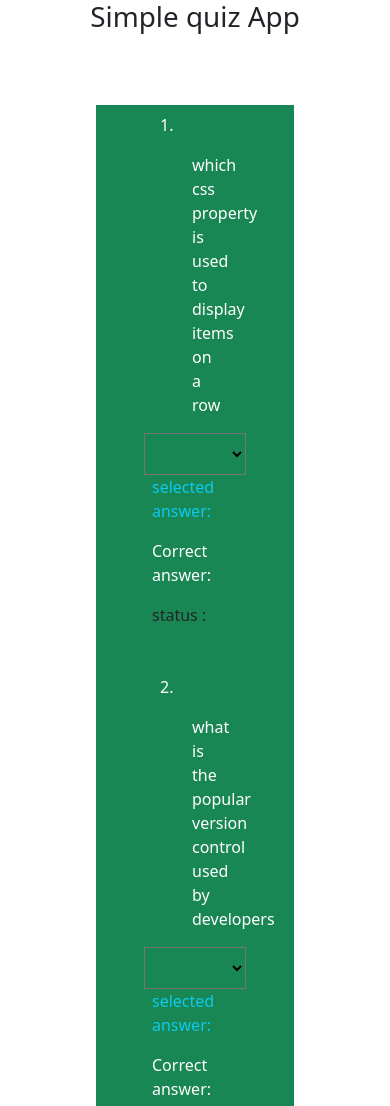
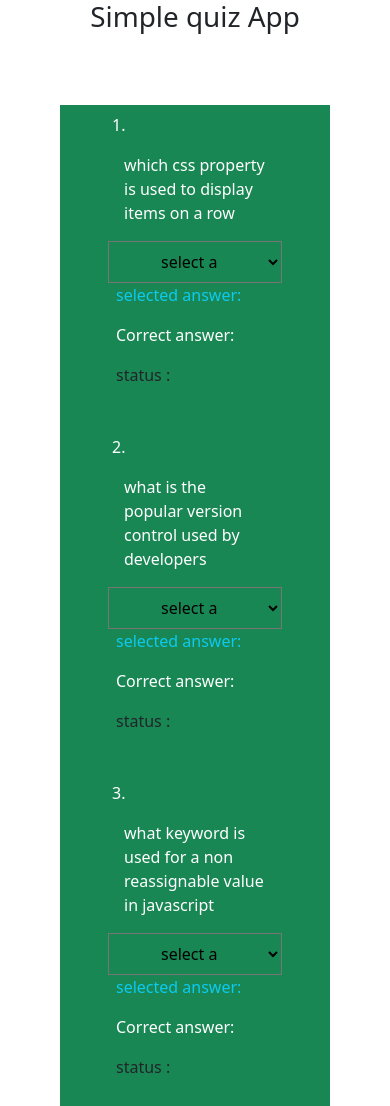
Before and after one commit to eustacetansi/quiz_app, a plain HTML site: page index.html in a window 390 px wide. Shown: the top 1106 px of the page. Drawn offline with nearby package versions, Linux system fonts and the light colour scheme.

Commit message:
made the page responsive on mobile

```diff
--- a/index.html
+++ b/index.html
@@ -19,9 +19,9 @@
         <h3 class="total">0</h3>
     </div> -->
     <h1 class="text-center">Simple quiz App</h1>
-    <div class="container px-5">
-        <div class="container p-5">
-            <div class="data-view w-70 bg-success">
+    <div class="container">
+        <div class=" p-5">
+            <div class="data-view w-100 bg-success">
 
 
                 </div>
--- a/script.js
+++ b/script.js
@@ -59,11 +59,11 @@ function quizApp(){
     let result = 0;
     let quizArray = quizData.map((quiz, index) => {
         return `
-                <div class="row my-3 py-2 px-5 ">
+                <div class=" my-3 py-2 px-5 ">
                     <div class="left">
-                        <p class="col-1 px-3 text-white">${index +1}.
-                         <p class="question px-5 text-white">${quiz.question}</p>
-                        <select name="" id="" class="w-100 px-5 py-2 bg-success px-5">
+                        <p class="col-1 px-1 text-white">${index +1}.
+                         <p class="question px-3 text-white">${quiz.question}</p>
+                        <select name="" id="" class="w-100 px-3 py-2 bg-success px-5">
                             <option>select an answer</option>
                             ${quiz.options.map((option) => {
                                 return `
```
